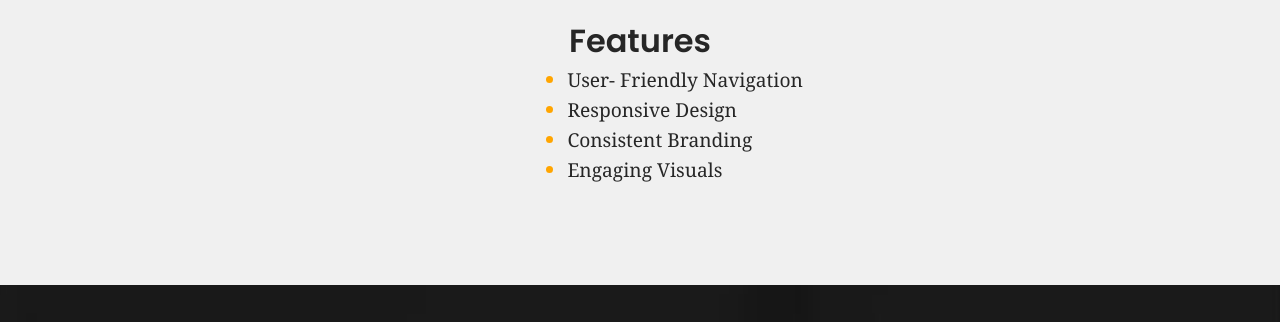
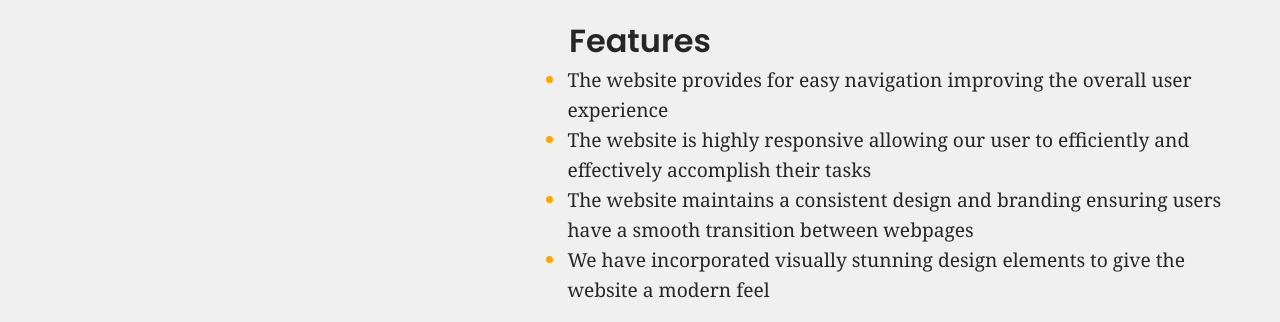
Before and after one commit to KirikaJoseph/innovators-website-revamp-project, a plain HTML site: page project.html in a window 1280 px wide. Shown: the part 1296-1618 px from the top of the page. Drawn offline with nearby package versions, Linux system fonts and the light colour scheme.

Commit message:
Add files via upload

```diff
--- a/project.html
+++ b/project.html
@@ -194,15 +194,15 @@
 
                         <div class="list">
                             <ul>
-                                <li>User- Friendly Navigation</li>
+                                <li>The website provides for easy navigation improving the overall user experience</li>
 
 
-                                <li>Responsive Design</li>
+                                <li>The website is highly responsive allowing our user to efficiently and effectively accomplish their tasks</li>
 
 
-                                <li>Consistent Branding</li>
+                                <li>The website maintains a consistent design and branding ensuring users have a smooth transition between webpages</li>
 
-                                <li>Engaging Visuals</li>
+                                <li>We have incorporated visually stunning design elements to give the website a modern feel</li>
                             </ul>
                         </div>
 
```
